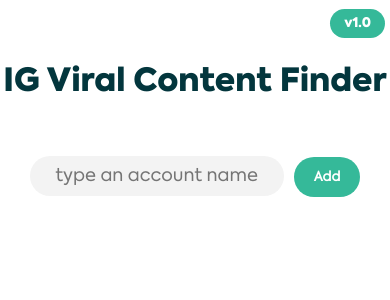
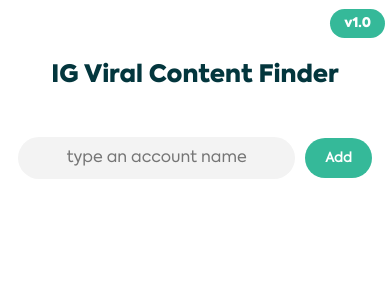
Before and after one commit to Carter4502/instagram-web-app, a React (Create React App) app: page / in a window 390 px wide. Shown: the top 300 px of the page. Built offline with nearby package versions, Linux system fonts and the light colour scheme.

Commit message:
adjust css for mobile

```diff
--- a/src/index.css
+++ b/src/index.css
@@ -37,6 +37,7 @@ code {
   color: #03363D;
   font-family: "Axiforma-Black";
   margin-top: 20px;
+  font-size: x-large;
 }
 
 .version {
@@ -60,13 +61,12 @@ code {
 .add-account-sb {
   text-align: center;
   border-radius: 8vh;
-  width: 60%;
-  padding: 0px 10px;
+  width: 70%;
   border: none;
   background-color: #F3F3F3;
   margin-top: 25px;
   height: 40px;
-  font-size: large;
+  font-size: medium;
   font-family: "Axiforma-Book";
 }
 .add-account-sb:focus {
```
